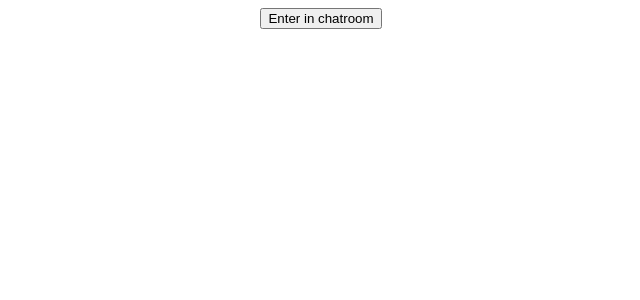
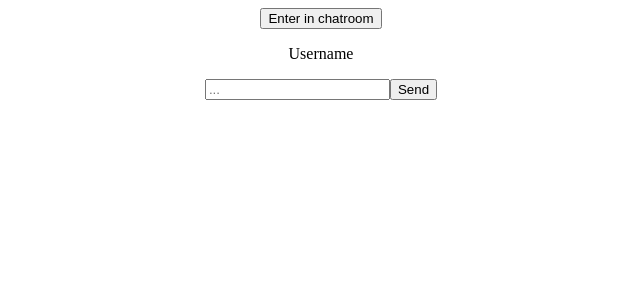
Before and after one commit to diogomiguelfreire/reactChat, a React (Create React App) app in the folder client/: page / in a window 1280 px wide. Shown: the top 300 px of the page, without its empty margins (319-959 px from the left). Built offline with nearby package versions, Linux system fonts and the light colour scheme; no server answers.

Commit message:
Add elements to react and sendMessage feature

```diff
--- a/client/src/App.js
+++ b/client/src/App.js
@@ -1,6 +1,7 @@
 import "./App.css";
 import io from "socket.io-client";
 import { useState } from "react";
+import Chat from "./Chat";
 
 const socket = io.connect("http://localhost:3001");
 
@@ -14,6 +15,8 @@ function App() {
   return (
     <div className="App">
       <button onClick={joinChat}>Enter in chatroom</button>
+
+      <Chat socket={socket}></Chat>
     </div>
   );
 }
--- /dev/null
+++ b/client/src/Chat.js
@@ -0,0 +1,36 @@
+import React, { useState } from "react";
+
+function Chat({ socket, chatroom, username }) {
+  const [currentMessage, setCurrentMessage] = useState("");
+
+  //Message body
+  const sendMessage = async () => {
+    if (currentMessage !== "") {
+      const messageData = {
+        chatroom: chatroom,
+        author: username,
+        message: currentMessage,
+      };
+
+      await socket.emit("send_message", messageData);
+    }
+  };
+
+  return (
+    <div>
+      <div>
+        <p>Username</p>
+      </div>
+      <input
+        type="text"
+        placeholder="..."
+        onChange={(event) => {
+          setCurrentMessage(event.target.value);
+        }}
+      ></input>
+      <button onClick={sendMessage}>Send</button>
+    </div>
+  );
+}
+
+export default Chat;
```
Also changed, not shown: 1 other file (tests, documents, lock files or other folders).
